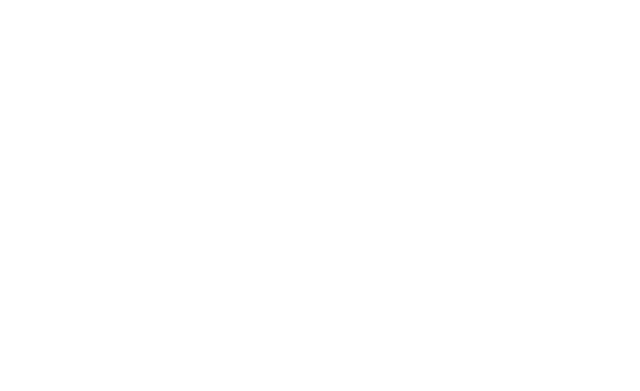
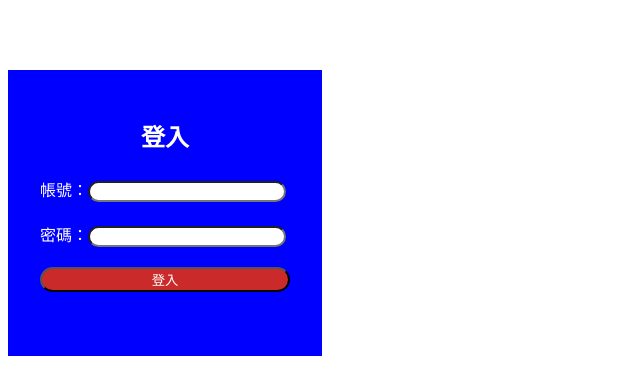
Before and after one commit to Musukeki/ng_demo, an Angular app: page / in a window 1280 px wide. Shown: the part 406-797 px from the top of the page, without its empty margins (0-640 px from the left). Built offline with nearby package versions, Linux system fonts and the light colour scheme.

Commit message:
add box model practice 2

```diff
--- a/src/app/app.component.html
+++ b/src/app/app.component.html
@@ -33,4 +33,22 @@
 <input type="text" class="txtArea">
 <button type="button" class="btn">button</button>
 
+<br><br><br><br><br>
+
 <!-- ?Box Model 練習2 -->
+<div class="signIn">
+  <p class="signInTitle">登入</p>
+  <ul class="signInList">
+    <li>
+      <span>帳號：</span>
+      <input type="text" class="userAcc">
+    </li>
+    <li>
+      <span>密碼：</span>
+      <input type="password" class="userPwd">
+    </li>
+    <li>
+      <button class="btnLogin">登入</button>
+    </li>
+  </ul>
+</div>
--- a/src/app/app.component.scss
+++ b/src/app/app.component.scss
@@ -1,4 +1,4 @@
-// 0624 CSS 練習
+// ?0624 CSS 練習
 // .txtBlue {
 //   color: blue;
 // }
@@ -7,6 +7,7 @@
 // }
 
 
+// ?0625 box model 練習1
 .imgLeft {
   margin-right: 24px;
 }
@@ -31,3 +32,33 @@
   background-color: #fff;
   border: 1px solid;
 }
+
+// ?0625 box model 練習2
+.signIn {
+  background-color: blue;
+  width: 250px;
+  color: #fff;
+  padding: 24px 32px 48px;
+}
+.signInTitle {
+  text-align: center;
+  font-size: 24px;
+  font-weight: bold;
+}
+.signInList {
+  list-style: none;
+  padding: 0;
+}
+.userAcc, .userPwd {
+  border-radius: 100px;
+  width: 190px;
+  // width: 100%;
+  margin-bottom: 20px;
+}
+.btnLogin {
+  background-color: rgb(202, 42, 42);
+  width: 100%;
+  border-radius: 100px;
+  // margin-top: 24px;
+  color: #fff;
+}
```
